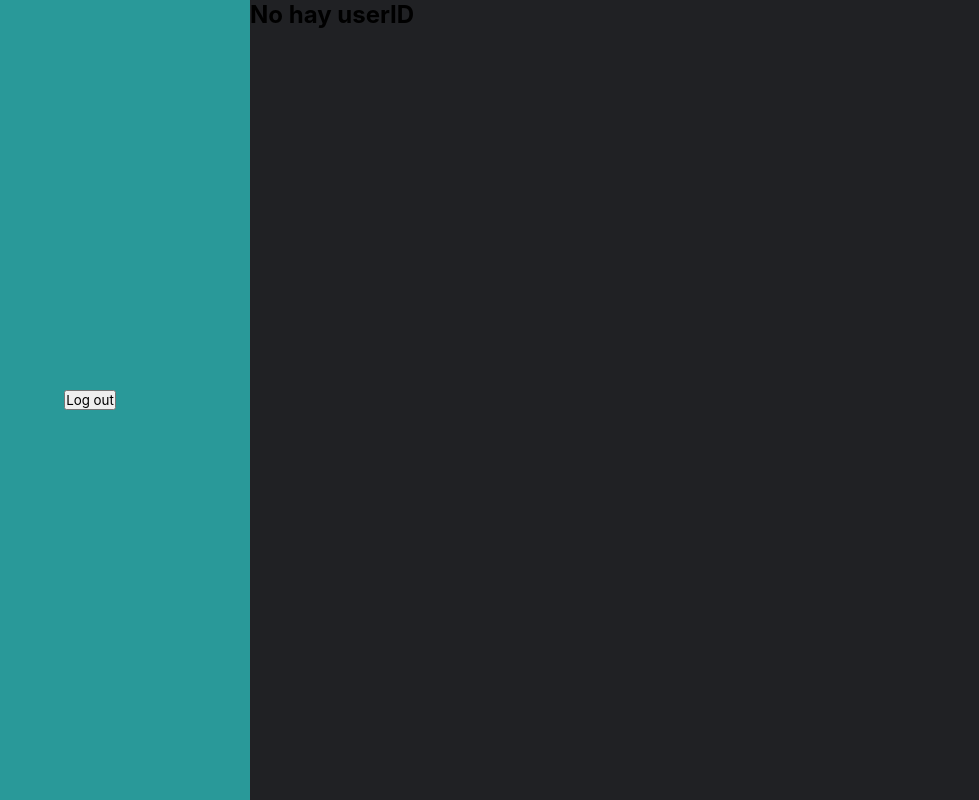
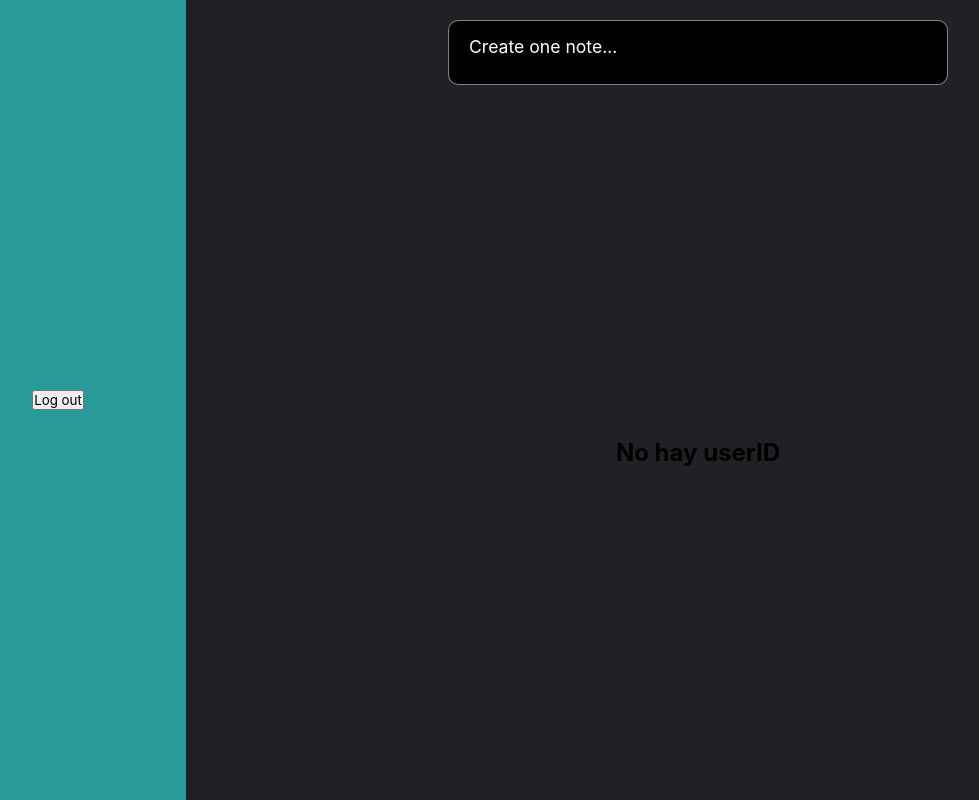
Before and after one commit to Quarzizus/QuarzizusKeep, a React (Vite) app: page /home in a window 1280 px wide. Shown: the whole page, without its empty margins (70-1049 px from the left). Built offline with nearby package versions, Linux system fonts and the light colour scheme; no server answers; the database is empty; what reactfire would draw is missing.

Commit message:
:lipstick: Fix UI validation
Word-Wrap

```diff
--- a/src/components/checkbox/styles.ts
+++ b/src/components/checkbox/styles.ts
@@ -3,9 +3,10 @@ import styled from "styled-components";
 
 const CheckBoxComponent = styled.div`
   width: 15px;
-  height: 13px;
+  height: 15px;
   border: 1.8px solid #fff;
   margin-right: 10px;
+  margin-top: 1px;
   display: flex;
   align-items: center;
   justify-content: center;
--- a/src/components/containerTasks/styles.ts
+++ b/src/components/containerTasks/styles.ts
@@ -12,11 +12,13 @@ const ContainerTasksComponent = styled.section`
 const ContainerMasonry = styled(Masonry)`
   background-color: rgba(12, 18, 12);
   padding: 15px;
+  height: 100%;
   width: 100%;
-  height: 100vh;
   display: flex;
   overflow-x: hidden;
   overflow-y: scroll;
+  grid-column: 1/-1;
+  grid-row: 2/3;
 `;
 
 export { ContainerTasksComponent, ContainerMasonry };
--- /dev/null
+++ b/src/components/createTaskCard/index.tsx
@@ -0,0 +1,46 @@
+import { useEffect, useRef, useState } from "react";
+import { Task } from "../task";
+import { CreateTaskCardComponent } from "./styles";
+
+const CreateTaskCard = () => {
+  const [open, setOpen] = useState(false);
+  const taskRef = useRef<HTMLParagraphElement>(null);
+  const handleOpen = (value: boolean) => {
+    setOpen(value);
+  };
+  useEffect(() => {
+    open && taskRef.current?.focus();
+  }, [open]);
+  return (
+    <CreateTaskCardComponent>
+      {!open ? (
+        <h2 onClick={() => handleOpen(true)}>Create one note...</h2>
+      ) : (
+        <>
+          <header>
+            <h2
+              contentEditable={open}
+              suppressContentEditableWarning={true}
+              spellCheck={false}
+            >
+              Title
+            </h2>
+          </header>
+          <Task content="" id="1" open={true} taskRef={taskRef} />
+          {/* <p
+            ref={taskRef}
+            contentEditable={open}
+            suppressContentEditableWarning={true}
+            spellCheck={false}
+          ></p> */}
+          {console.log(taskRef)}
+          <footer>
+            <button onClick={() => handleOpen(false)}>Cerrar</button>
+          </footer>
+        </>
+      )}
+    </CreateTaskCardComponent>
+  );
+};
+
+export { CreateTaskCard };
--- /dev/null
+++ b/src/components/createTaskCard/styles.ts
@@ -0,0 +1,43 @@
+import { TaskCardComponent } from "../taskCard/styles";
+import styled from "styled-components";
+
+const CreateTaskCardComponent = styled.section`
+  margin: 20px 0;
+  min-height: 50px;
+  width: 500px;
+  background-color: black;
+  grid-row: 1/-2;
+  cursor: pointer;
+  border-radius: 10px;
+  padding: 15px 20px;
+  color: #fff;
+  display: flex;
+  flex-direction: column;
+  border: 1px solid rgba(255, 255, 255, 0.5);
+  &:hover {
+    border: 1px solid rgba(255, 255, 255, 1);
+  }
+  h2 {
+    font-weight: 400;
+    font-size: 1.1rem;
+    caret-color: white;
+    margin-bottom: 12px;
+  }
+  footer {
+    width: 100%;
+    display: flex;
+    align-items: center;
+    justify-content: end;
+
+    button {
+      width: 80px;
+      height: 30px;
+      background-color: white;
+      border: none;
+      border-radius: 10px;
+      cursor: pointer;
+    }
+  }
+`;
+
+export { CreateTaskCardComponent };
--- a/src/components/task/index.tsx
+++ b/src/components/task/index.tsx
@@ -6,7 +6,7 @@ import { useSortable } from "@dnd-kit/sortable";
 import { CSS } from "@dnd-kit/utilities";
 import { props } from "./interfaces";
 
-const Task = ({ content, open, id }: props) => {
+const Task = ({ content, open, id, taskRef }: props) => {
   const { attributes, listeners, setNodeRef, transform, transition } =
     useSortable({
       id: id,
@@ -18,12 +18,13 @@ const Task = ({ content, open, id }: props) => {
 
   return (
     <TaskComponent ref={setNodeRef} style={style}>
-      <Icon icon={faGripVertical} {...attributes} {...listeners} />
+      {open && <Icon icon={faGripVertical} {...attributes} {...listeners} />}
       <CheckBox />
       <p
         contentEditable={open}
         suppressContentEditableWarning={true}
         spellCheck={false}
+        ref={taskRef}
       >
         {content}
       </p>
--- a/src/components/task/interfaces.ts
+++ b/src/components/task/interfaces.ts
@@ -1,8 +1,11 @@
+import { RefObject } from "react";
+
 interface props {
   content: string;
   id: string;
-  open?: boolean;
+  open: boolean;
   checked?: boolean;
+  taskRef?: RefObject<HTMLParagraphElement>;
 }
 
 export type { props };
--- a/src/components/task/styles.ts
+++ b/src/components/task/styles.ts
@@ -2,23 +2,26 @@ import styled from "styled-components";
 import { FontAwesomeIcon } from "@fortawesome/react-fontawesome";
 
 const TaskComponent = styled.li`
-  height: 40px;
+  min-height: 40px;
   display: flex;
-  align-items: center;
-
+  align-items: start;
+  width: 100%;
   p {
-    width: 100%;
+    width: 90%;
+    overflow-wrap: break-word;
+    word-break: break-all;
   }
   & p:focus {
     outline: none;
     border-bottom: 1px solid white;
     font-weight: bold;
-    caret-color: black;
+    caret-color: white;
   }
 `;
 
 const Icon = styled(FontAwesomeIcon)`
   margin-right: 10px;
+  margin-top: 1px;
   color: transparent;
   &:hover {
     color: white;
--- a/src/pages/home/index.tsx
+++ b/src/pages/home/index.tsx
@@ -6,6 +6,8 @@ import { useContext, useEffect, useState } from "react";
 import { props as TaskCardProps } from "../../components/taskCard/interfaces";
 import { user } from "../../db/index";
 import { AppContext } from "../../context/AppContext";
+import { CreateTaskCard } from "../../components/createTaskCard";
+import { HomePage } from "./styles";
 interface UserData {
   email: string;
   userId: string;
@@ -39,9 +41,12 @@ const Home = () => {
   return (
     <>
       <Sidebar />
-      {!userId && <h2>No hay userID</h2>}
-      {loading && <Spinner />}
-      {userId && !loading && <ContainerTasks data={userData} />}
+      <HomePage>
+        <CreateTaskCard />
+        {!userId && <h2>No hay userID</h2>}
+        {loading && <Spinner />}
+        {userId && !loading && <ContainerTasks data={userData} />}
+      </HomePage>
     </>
   );
 };
--- /dev/null
+++ b/src/pages/home/styles.ts
@@ -0,0 +1,13 @@
+import styled from "styled-components";
+
+const HomePage = styled.section`
+  width: 100%;
+  height: 100vh;
+  display: grid;
+  grid-template-columns: 1fr;
+  grid-template-rows: auto 1fr;
+  align-items: center;
+  justify-items: center;
+`;
+
+export { HomePage };
```
